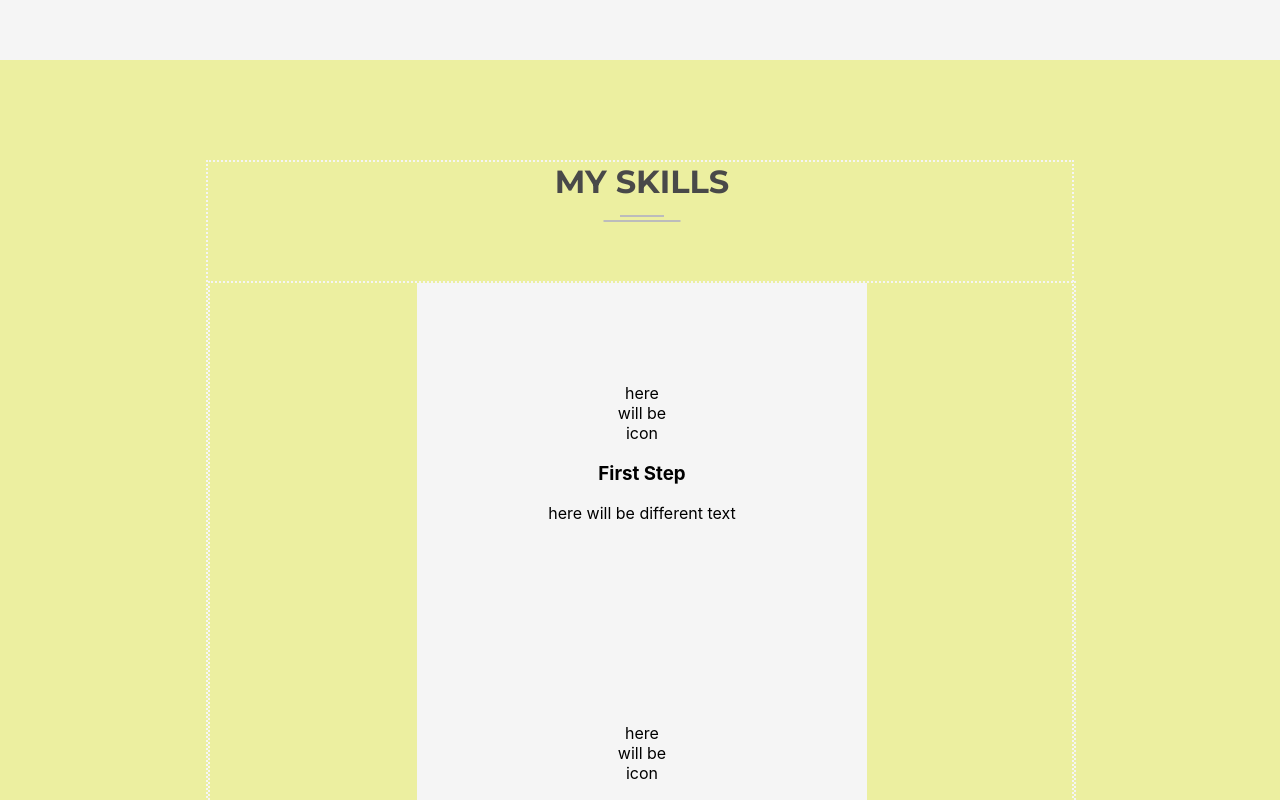
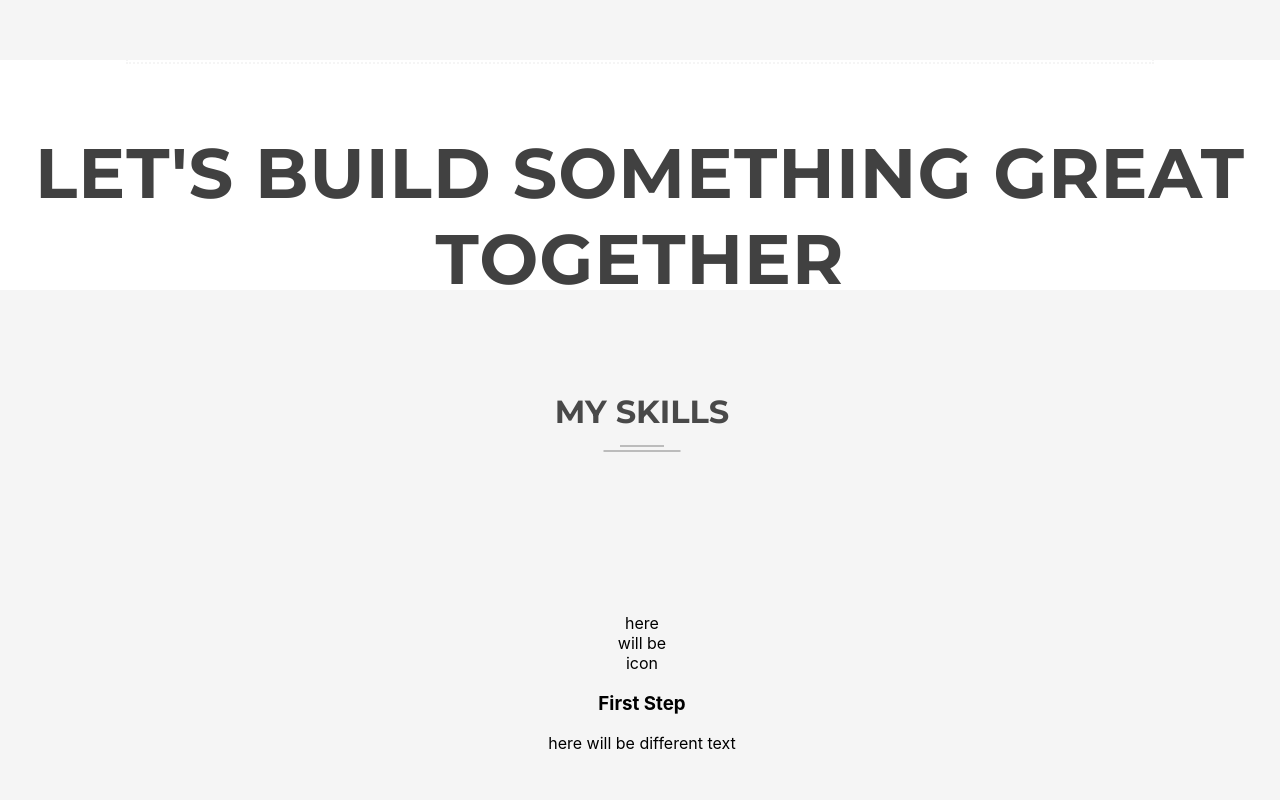
Before and after one commit to Ekaterina112/Portfolio, a React (Create React App) app: page / in a window 1280 px wide. Shown: the part 820-1620 px from the top of the page. Built offline with nearby package versions, Linux system fonts and the light colour scheme.

Commit message:
added running line without animation

```diff
--- a/src/App.js
+++ b/src/App.js
@@ -7,12 +7,14 @@ import Projects from "./projects/Projects";
 import Vacancy from "./vacansy/Vacancy";
 import Footer from "./footer/Footer";
 import Contacts from "./contacts/Contacts";
+import RunningLine from "./runningLine/RunningLine";
 
 function App() {
     return (
         <div className="App">
             <Header/>
             <Main/>
+            <RunningLine/>
             <Skills/>
             <Projects/>
             <Vacancy/>
--- a/src/contacts/Contacts.module.css
+++ b/src/contacts/Contacts.module.css
@@ -1,6 +1,6 @@
 .contactsBlock {
     height: 100vh;
-    background: #a0c6ef;
+    background: #ffffff;
     padding: 100px;
 }
 
--- a/src/footer/Footer.module.css
+++ b/src/footer/Footer.module.css
@@ -1,6 +1,6 @@
 .footerBlock {
     height: 30vh;
-    background: #acefa0;
+    background: #f5f5f5;
 
 }
 
--- a/src/header/Header.module.css
+++ b/src/header/Header.module.css
@@ -1,8 +1,7 @@
 .header {
     height: 80px;
-    background: #a0efd4;
     display: flex;
     justify-content: flex-end;
     align-items: center;
-
+    background-color: #f5f5f5;
 }
--- a/src/main/Main.js
+++ b/src/main/Main.js
@@ -11,7 +11,6 @@ function Main() {
                     <h5>Hello, my name is</h5>
                     <h1>Ekaterina Naumchyk</h1>
                     <h5>Front-end Developer based in #Minsk</h5>
-                    <p>Let's build something great together</p>
                 </div>
                 <div className={styles.photo}>
                     <img src={photo} alt="it's me"   />
--- a/src/projects/Projects.module.css
+++ b/src/projects/Projects.module.css
@@ -1,6 +1,6 @@
 .projectsBlock {
     min-height: 100vh;
-    background: #efb6a0;
+    background: #ffffff;
     padding: 80px 0;
 }
 
@@ -10,7 +10,7 @@
 }
 
 .title {
-    background: #eac4ba;
+
 }
 
 .projects{
--- /dev/null
+++ b/src/runningLine/RunningLine.js
@@ -0,0 +1,15 @@
+import React from 'react'
+import styles from './RunningLine.module.css';
+import stylesContainer from '../common/styles/Container.module.css'
+import Title from "../common/components/title/Title";
+
+
+function RunningLine() {
+    return (
+        <div className={styles.runningLineBlock}>
+            <p>Let's build something great together</p>
+        </div>
+    );
+}
+
+export default RunningLine;
--- /dev/null
+++ b/src/runningLine/RunningLine.module.css
@@ -0,0 +1,10 @@
+.runningLineBlock {
+    height: 20vh;
+    background: #ffffff;
+    font-size: 70px;
+    font-weight: 700;
+    text-transform: uppercase;
+    color: #414141;
+    letter-spacing: 1px;
+    font-family: 'Montserrat', sans-serif;
+}
--- a/src/skills/Skills.module.css
+++ b/src/skills/Skills.module.css
@@ -1,6 +1,6 @@
 .skillsBlock {
     min-height: 100vh;
-    background: #ecefa0;
+    background: #f5f5f5;
     padding: 100px;
 }
 
--- a/src/vacansy/Vacancy.js
+++ b/src/vacansy/Vacancy.js
@@ -8,7 +8,7 @@ function Vacancy() {
     return (
         <div className={styles.vacancyBlock}>
             <div className={`${stylesContainer.container} ${styles.vacancyContainer}`}>
-                <Title title={'I Am Available For Freelancer '}/>
+                <Title title={'I Am Available For Freelance '}/>
                 <button className={styles.button}>HIRE ME</button>
             </div>
 
--- a/src/vacansy/Vacansy.module.css
+++ b/src/vacansy/Vacansy.module.css
@@ -1,6 +1,6 @@
 .vacancyBlock {
     height: 20vh;
-    background: #a0d9ef;
+    background: #f5f5f5;
     padding: 100px;
 
 }
```
Also changed, not shown: src/index.css (line endings or trailing spaces).
